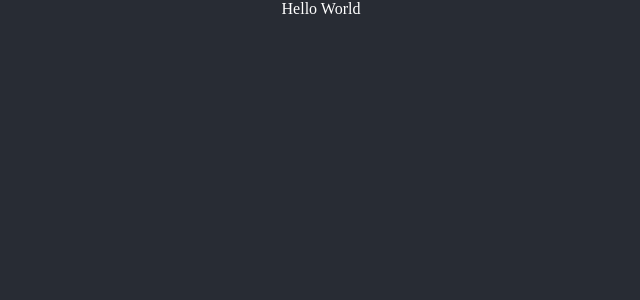
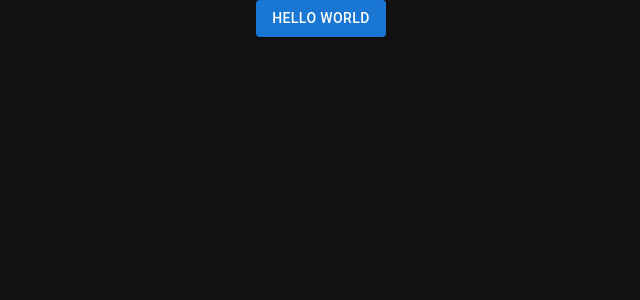
Before and after one commit to BenjaminSiri/bensiri-site, a React (Create React App) app in the folder client/: page / in a window 1280 px wide. Shown: the top 300 px of the page, without its empty margins (319-959 px from the left). Built offline with nearby package versions, Linux system fonts and the light colour scheme.

Commit message:
Added mui library

```diff
--- a/client/package.json
+++ b/client/package.json
@@ -3,6 +3,9 @@
   "version": "0.1.0",
   "private": true,
   "dependencies": {
+    "@emotion/react": "^11.14.0",
+    "@emotion/styled": "^11.14.1",
+    "@mui/material": "^7.3.2",
     "@testing-library/dom": "^10.4.1",
     "@testing-library/jest-dom": "^6.8.0",
     "@testing-library/react": "^16.3.0",
--- a/client/src/App.tsx
+++ b/client/src/App.tsx
@@ -1,5 +1,6 @@
 import React from 'react';
 import styled from "styled-components";
+import Button from '@mui/material/Button';
 
 const MainDiv = styled.div`
   text-align: center;
@@ -8,10 +9,13 @@ const MainDiv = styled.div`
   width: 100vw;
 `;
 
+const StyledButton = styled(Button)`
+`;
+
 function App() {
   return (
     <MainDiv className="App">
-      <p>Hello World</p>
+      <StyledButton variant="contained">Hello World</StyledButton>
     </MainDiv>
   );
 }
--- a/client/src/globalStyles.ts
+++ b/client/src/globalStyles.ts
@@ -4,7 +4,9 @@ export const GlobalStyle = createGlobalStyle`
   * {
     margin: 0;
     padding: 0;
-    box-sizing: border-box;
-    background-color: #282c34;
+  }
+
+  body {
+    background-color: #121212;
   }
 `;
--- a/client/src/index.tsx
+++ b/client/src/index.tsx
@@ -1,8 +1,10 @@
 import React from 'react';
+import styled from "styled-components";
 import ReactDOM from 'react-dom/client';
 import App from './App';
 import reportWebVitals from './reportWebVitals';
 import { GlobalStyle } from './globalStyles';
+
 
 const root = ReactDOM.createRoot(
   document.getElementById('root') as HTMLElement
```
Also changed, not shown: 1 other file (tests, documents, lock files or other folders).
